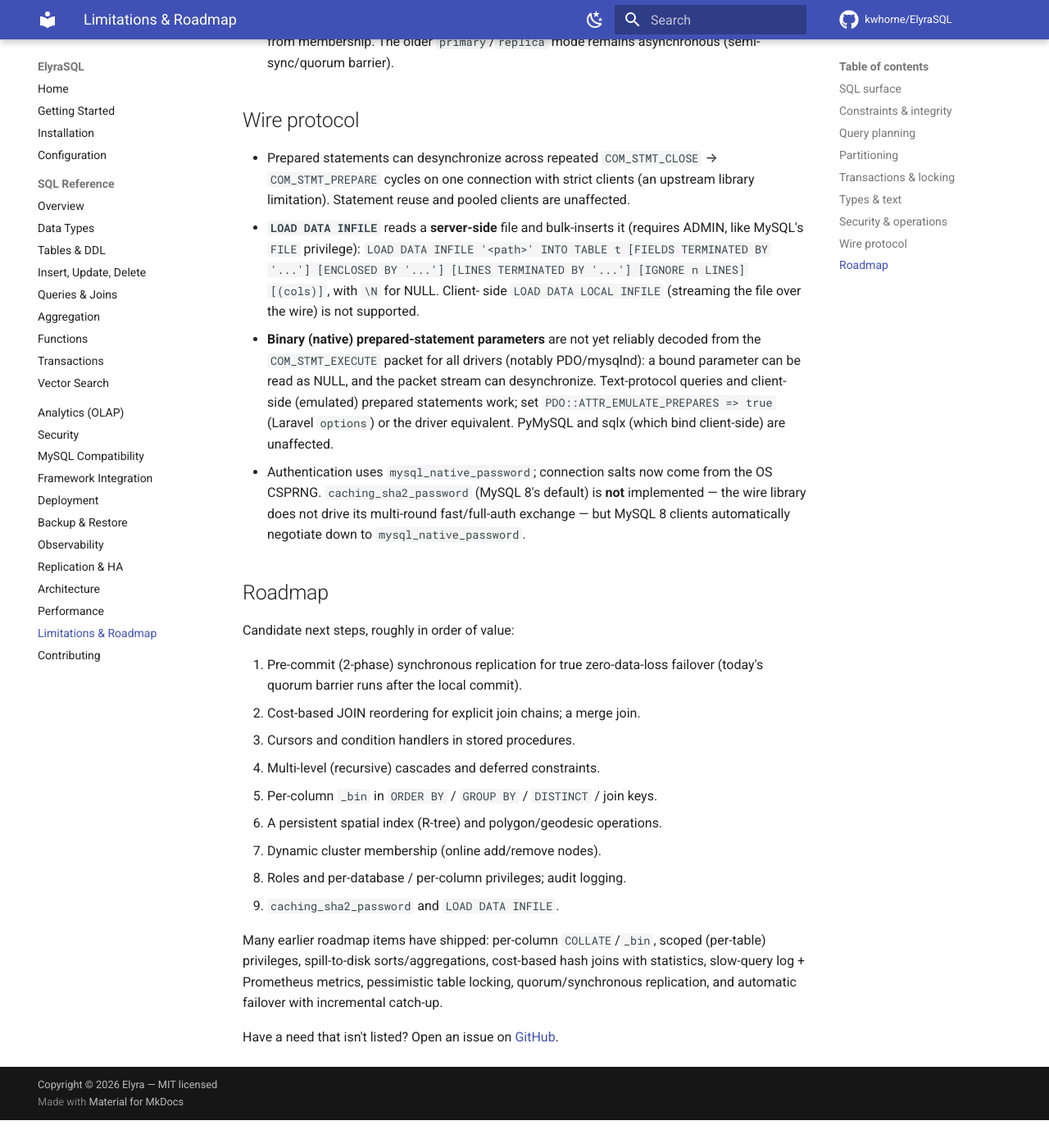
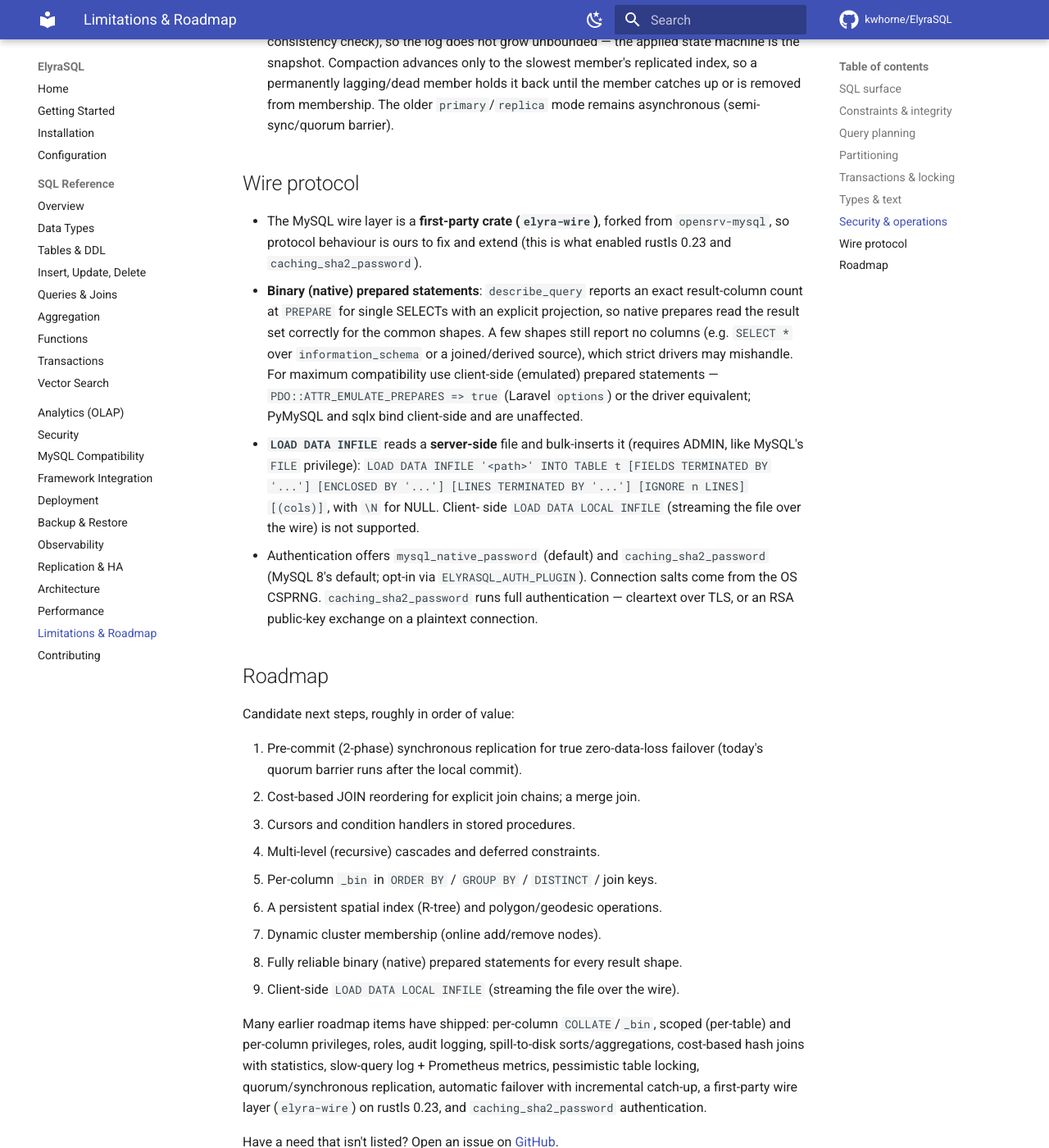
Before and after one commit to kwhorne/ElyraSQL, an MkDocs documentation site: the page built from docs/limitations.md, in a window 1280 px wide and 1400 px high, scrolled down 6326 px. Shown: the whole window at 82% size. Built offline with MkDocs 1.6.1 and Material for MkDocs 9.7.7, drawn with Linux system fonts in a browser that asks for light colours; comment, search, counter and statistics services are not loaded; before the commit the page ends 7692 px from its top, so only the background shows below that; some of the changed text lies outside the part shown.

Commit message:
docs: refresh for the first-party wire layer (elyra-wire, rustls 0.23, caching_sha2)
Update limitations.md, mysql-compatibility.md, frameworks.md, security.md,
architecture.md and README to reflect the 0.9.9 wire work:
- Wire layer is now the first-party elyra-wire crate (not opensrv-mysql 0.7).
- Auth: both mysql_native_password (default) and caching_sha2_password (opt-in)
  are documented; the 'caching_sha2 not implemented' notes are removed.
- Prepared statements: native works for common shapes (count-complete
  describe_query), emulated recommended for the widest coverage -- replacing the
  old 'params read as NULL / desync' wording.
- rustls 0.23 + X.509 v3 cert note; webpki advisories no longer listed.
- Roadmap and crate table updated. No code change.

```diff
--- a/docs/limitations.md
+++ b/docs/limitations.md
@@ -212,9 +212,12 @@
   `ELYRASQL_PASSWORD_POLICY=off` to disable. Repeated failed logins trigger a
   **temporary account lockout** (`ELYRASQL_AUTH_MAX_FAILURES`, default 10;
   `ELYRASQL_AUTH_LOCKOUT_SECS`, default 60) to blunt brute-force attacks;
-  failures and lockouts are logged. The wire credential is still
-  `mysql_native_password` (`caching_sha2_password` is not implemented — a wire-
-  library limitation — and MySQL 8 clients negotiate down to it).
+  failures and lockouts are logged. Two auth plugins are supported:
+  `mysql_native_password` (default, works with every client) and
+  `caching_sha2_password` (MySQL 8's default; opt-in via `ELYRASQL_AUTH_PLUGIN`,
+  full authentication over TLS or via an RSA public-key exchange on a plaintext
+  connection). Both verify against the stored `SHA1(SHA1(password))` digest;
+  the password is never persisted in the clear.
 - Hot and offline backup/restore, plus an append-only binlog for point-in-time
   recovery (`--binlog` + `elyrasql binlog-replay`). Binlog rotation/pruning is
   manual; there is no incremental (block-level) backup.
@@ -273,26 +276,28 @@
 
 ## Wire protocol
 
-- Prepared statements can desynchronize across repeated
-  `COM_STMT_CLOSE` → `COM_STMT_PREPARE` cycles on one connection with strict
-  clients (an upstream library limitation). Statement reuse and pooled clients
-  are unaffected.
+- The MySQL wire layer is a **first-party crate (`elyra-wire`)**, forked from
+  `opensrv-mysql`, so protocol behaviour is ours to fix and extend (this is what
+  enabled rustls 0.23 and `caching_sha2_password`).
+- **Binary (native) prepared statements**: `describe_query` reports an exact
+  result-column count at `PREPARE` for single SELECTs with an explicit
+  projection, so native prepares read the result set correctly for the common
+  shapes. A few shapes still report no columns (e.g. `SELECT *` over
+  `information_schema` or a joined/derived source), which strict drivers may
+  mishandle. For maximum compatibility use client-side (emulated) prepared
+  statements — `PDO::ATTR_EMULATE_PREPARES => true` (Laravel `options`) or the
+  driver equivalent; PyMySQL and sqlx bind client-side and are unaffected.
 - **`LOAD DATA INFILE`** reads a **server-side** file and bulk-inserts it
   (requires ADMIN, like MySQL's `FILE` privilege): `LOAD DATA INFILE '<path>'
   INTO TABLE t [FIELDS TERMINATED BY '...'] [ENCLOSED BY '...'] [LINES
   TERMINATED BY '...'] [IGNORE n LINES] [(cols)]`, with `\N` for NULL. Client-
   side `LOAD DATA LOCAL INFILE` (streaming the file over the wire) is not
   supported.
-- **Binary (native) prepared-statement parameters** are not yet reliably decoded
-  from the `COM_STMT_EXECUTE` packet for all drivers (notably PDO/mysqlnd): a
-  bound parameter can be read as NULL, and the packet stream can desynchronize.
-  Text-protocol queries and client-side (emulated) prepared statements work; set
-  `PDO::ATTR_EMULATE_PREPARES => true` (Laravel `options`) or the driver
-  equivalent. PyMySQL and sqlx (which bind client-side) are unaffected.
-- Authentication uses `mysql_native_password`; connection salts now come from the
-  OS CSPRNG. `caching_sha2_password` (MySQL 8's default) is **not** implemented —
-  the wire library does not drive its multi-round fast/full-auth exchange — but
-  MySQL 8 clients automatically negotiate down to `mysql_native_password`.
+- Authentication offers `mysql_native_password` (default) and
+  `caching_sha2_password` (MySQL 8's default; opt-in via `ELYRASQL_AUTH_PLUGIN`).
+  Connection salts come from the OS CSPRNG. `caching_sha2_password` runs full
+  authentication — cleartext over TLS, or an RSA public-key exchange on a
+  plaintext connection.
 
 ## Roadmap
 
@@ -306,14 +311,15 @@
 5. Per-column `_bin` in `ORDER BY` / `GROUP BY` / `DISTINCT` / join keys.
 6. A persistent spatial index (R-tree) and polygon/geodesic operations.
 7. Dynamic cluster membership (online add/remove nodes).
-8. Roles and per-database / per-column privileges; audit logging.
-9. `caching_sha2_password` and `LOAD DATA INFILE`.
+8. Fully reliable binary (native) prepared statements for every result shape.
+9. Client-side `LOAD DATA LOCAL INFILE` (streaming the file over the wire).
 
 Many earlier roadmap items have shipped: per-column `COLLATE`/`_bin`, scoped
-(per-table) privileges, spill-to-disk sorts/aggregations, cost-based hash joins
-with statistics, slow-query log + Prometheus metrics, pessimistic table locking,
-quorum/synchronous replication, and automatic failover with incremental
-catch-up.
+(per-table) and per-column privileges, roles, audit logging, spill-to-disk
+sorts/aggregations, cost-based hash joins with statistics, slow-query log +
+Prometheus metrics, pessimistic table locking, quorum/synchronous replication,
+automatic failover with incremental catch-up, a first-party wire layer
+(`elyra-wire`) on rustls 0.23, and `caching_sha2_password` authentication.
 
 Have a need that isn't listed? Open an issue on
 [GitHub](https://github.com/kwhorne/ElyraSQL/issues).
```
Also changed, not shown: README.md (+3 -3 lines), docs/architecture.md (+2 -1 lines), docs/frameworks.md (+7 -6 lines), docs/mysql-compatibility.md (+9 -7 lines).
